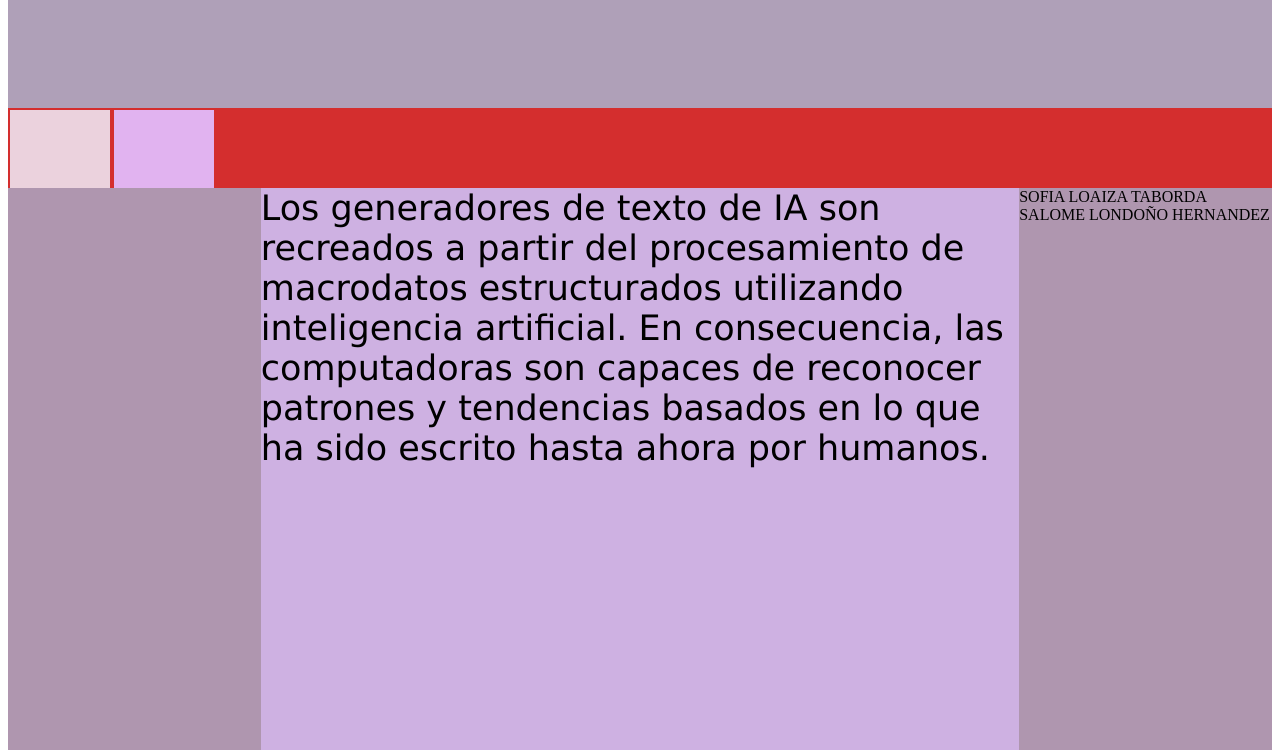
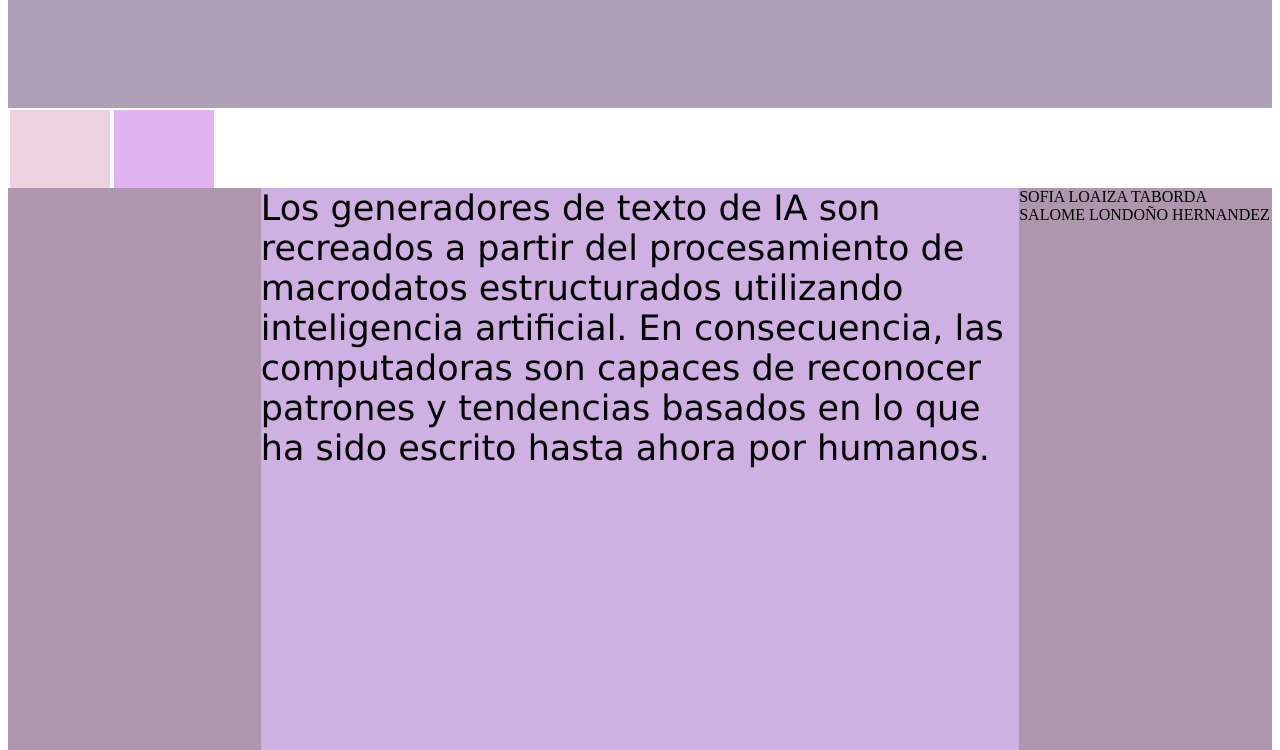
Before and after one commit to sofialoaiza21300/paginaintegradas807, a plain HTML site: page index.html in a window 1280 px wide. Shown: the part 50-800 px from the top of the page. Drawn offline with Linux system fonts and the light colour scheme.

Commit message:
actualizacion 4

```diff
--- a/teams.css
+++ b/teams.css
@@ -18,7 +18,7 @@ color: rgb(0, 0, 0);
 .menu{
 width: 100%;
 height: 80px;
-background-color: rgb(212, 46, 46);
+background-color: rgb(255, 255, 255);
 display:flex;
 }
 .contenedor2{
```
